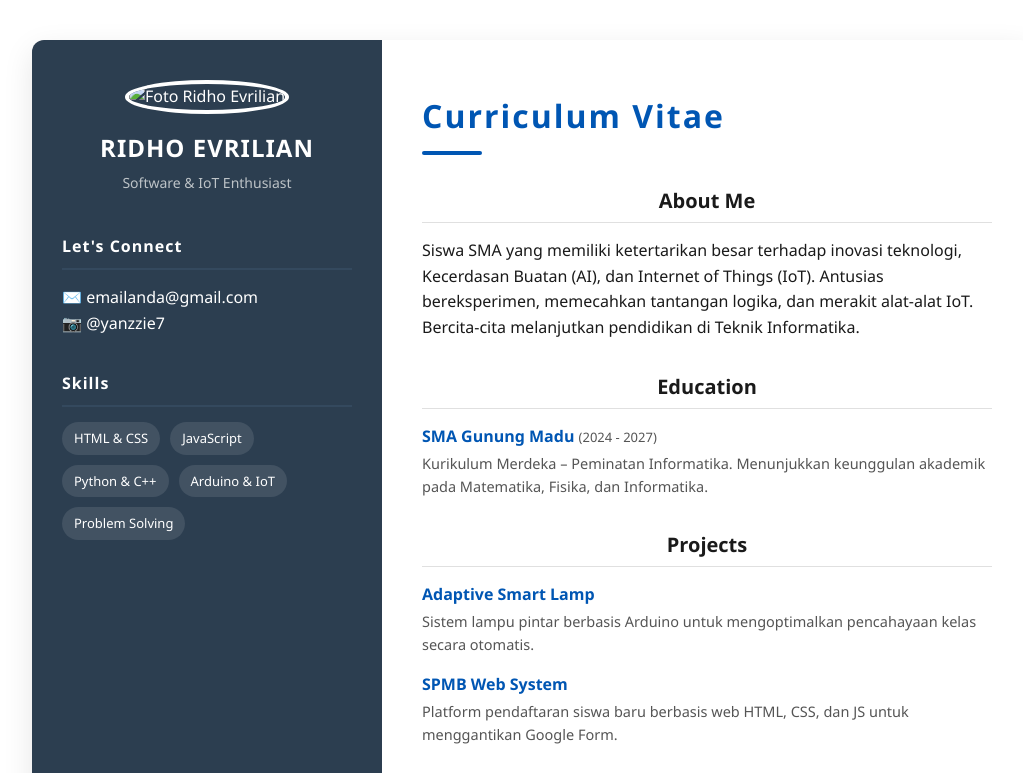
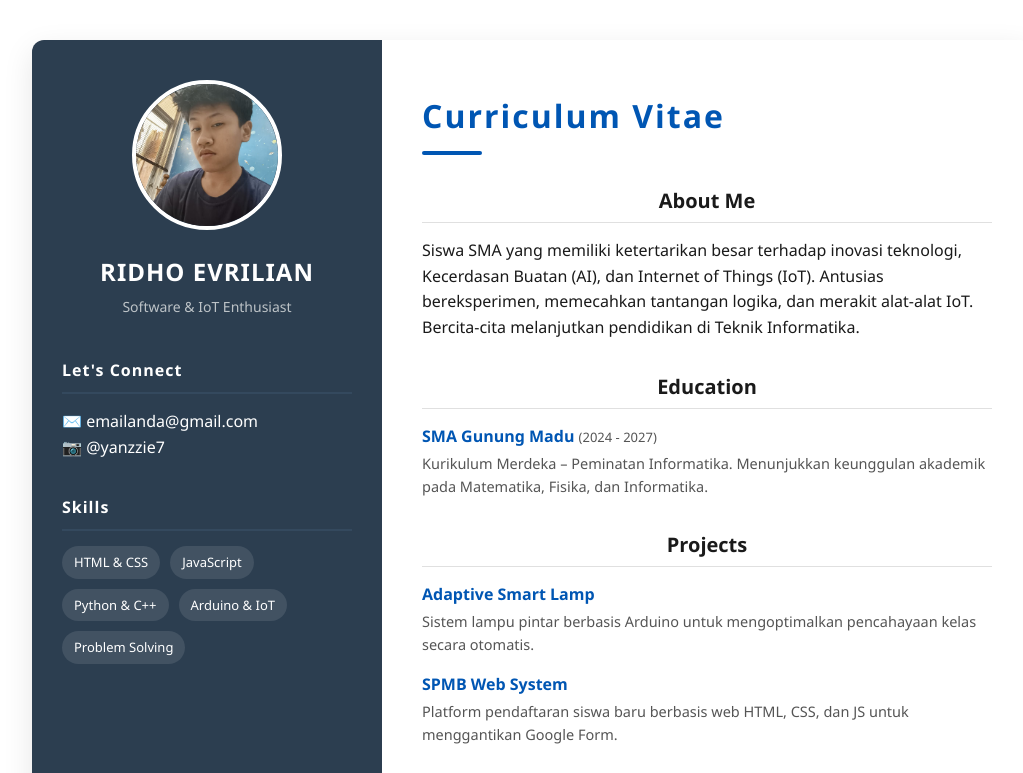
Before and after one commit to ridhoevrilian42-dot/Ridho-Evrilian, a plain HTML site: page index.html in a window 1280 px wide. Shown: the top 773 px of the page, without its empty margins (108-1131 px from the left). Drawn offline with Linux system fonts and the light colour scheme.

Commit message:
Update index.html

```diff
--- a/index.html
+++ b/index.html
@@ -13,7 +13,7 @@
     <!-- SISI KIRI (Sidebar) -->
     <aside class="left-sidebar">
         <div class="profile-section">
-            <img src="profil.jpeg" alt="Foto Ridho Evrilian" class="profile-img">
+            <img src="profile.jpeg" alt="Foto Ridho Evrilian" class="profile-img">
             <h1 class="name">RIDHO EVRILIAN</h1>
             <p class="role">Software & IoT Enthusiast</p>
         </div>
```
